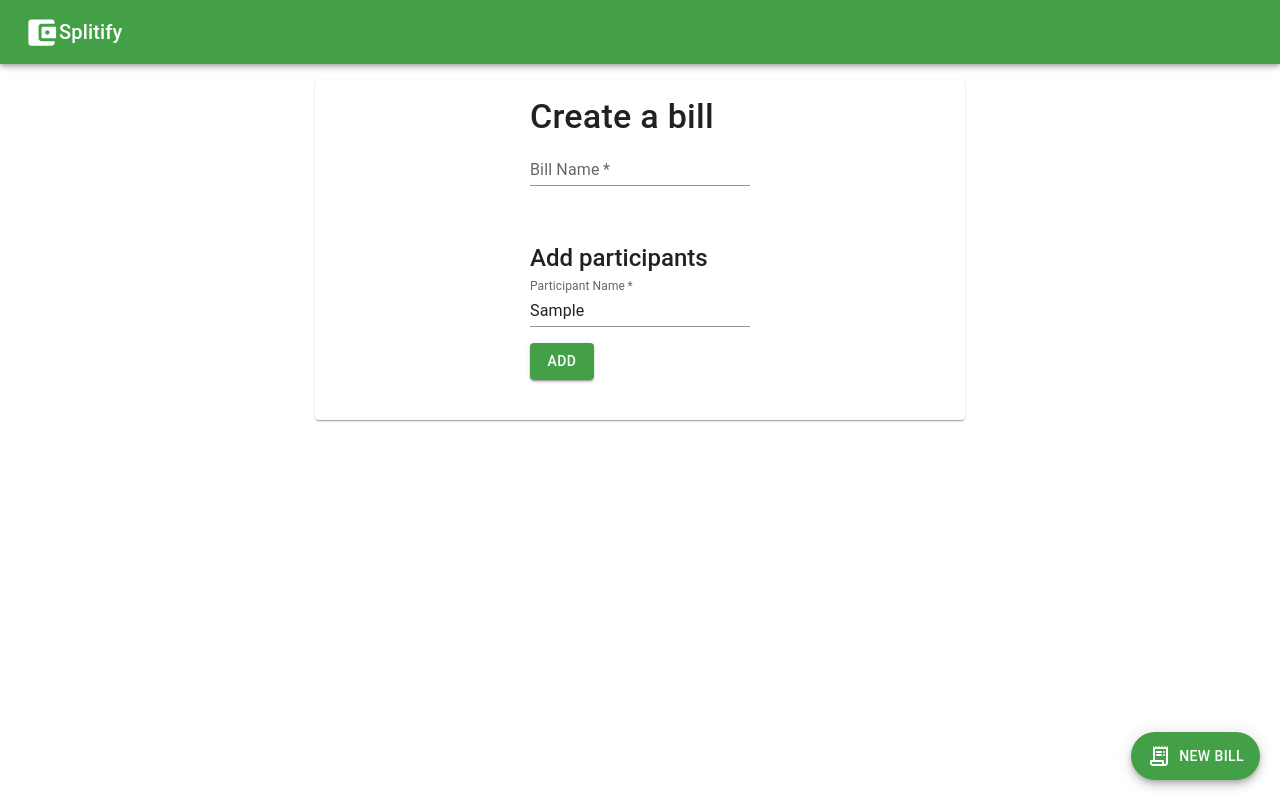
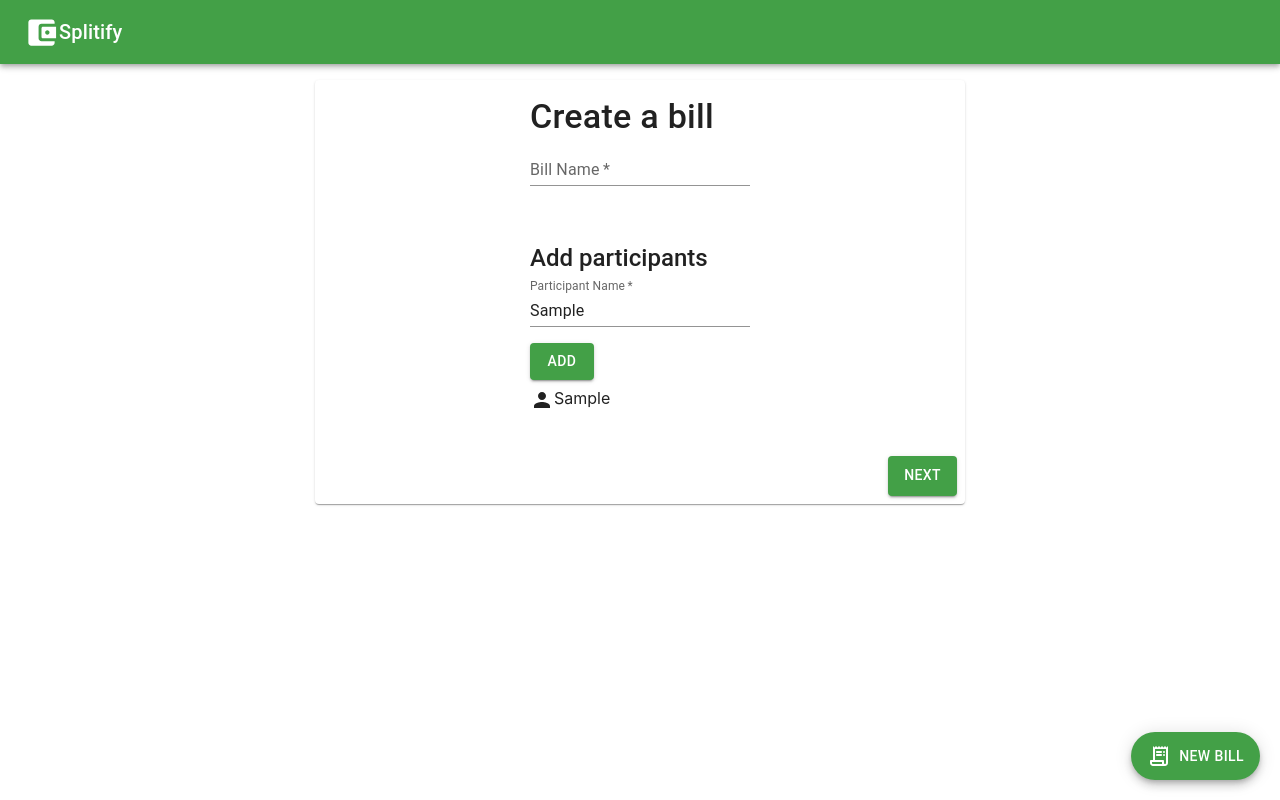
Before and after one commit to VeejayG98/Splitify, a React (Create React App) app in the folder frontend/: page / in a window 1280 px wide. Both pictures are taken after typing "Sample" into the empty fields and a click on the button "ADD". Built offline with nearby package versions, Linux system fonts and the light colour scheme.

Commit message:
Added the Bill information screen.

```diff
--- /dev/null
+++ b/frontend/src/BillInfo.js
@@ -0,0 +1,125 @@
+import {
+  Button,
+  Card,
+  CardActions,
+  CardContent,
+  Grid,
+  Paper,
+  TextField,
+  Typography,
+} from "@mui/material";
+import { green } from "@mui/material/colors";
+import PersonIcon from "@mui/icons-material/Person";
+import { useContext, useState } from "react";
+import { BillContext } from "./context/BillContext";
+import { Box } from "@mui/system";
+
+function BillInfo() {
+  const {
+    participants,
+    setParticipants,
+    name,
+    setName,
+    billName,
+    setBillName,
+  } = useContext(BillContext);
+
+  return (
+    <Grid
+      container
+      alignContent="center"
+      justifyContent="center"
+      padding={2}
+      color={green[600]}
+    >
+      <Card sx={{ minWidth: 650 }}>
+        <CardContent>
+          <Grid
+            container
+            direction="column"
+            alignContent="center"
+            justifyContent="center"
+          >
+            <Grid item>
+              <Typography variant="h4" sx={{ fontWeight: 550 }}>
+                Create a bill
+              </Typography>
+            </Grid>
+            <Grid item>
+              <TextField
+                label="Bill Name"
+                variant="standard"
+                required
+                color="success"
+                onChange={(e) => setBillName(e.target.value)}
+              />
+            </Grid>
+          </Grid>
+
+          <Grid
+            container
+            direction="column"
+            alignContent="center"
+            justifyContent="center"
+            padding={2}
+            marginTop={5}
+          >
+            <Grid item>
+              <Typography
+                variant="h5"
+                sx={{ fontWeight: 550, marginBottom: "5px" }}
+              >
+                Add participants
+              </Typography>
+            </Grid>
+            <Grid item>
+              <TextField
+                label="Participant Name"
+                variant="standard"
+                required
+                color="success"
+                onChange={(e) => setName(e.target.value)}
+              />
+            </Grid>
+            <Grid item marginTop={2}>
+              <Button
+                variant="contained"
+                color="primary"
+                onClick={(e) => {
+                  if (name.length !== 0)
+                    setParticipants([...participants, name]);
+                }}
+              >
+                Add
+              </Button>
+            </Grid>
+            <Grid item>
+              {participants.map((participant, id) => (
+                <Grid
+                  container
+                  marginTop={1}
+                  alignContent="center"
+                  justifyContent="left"
+                  key={id}
+                >
+                  <Grid item>
+                    <PersonIcon />
+                  </Grid>
+                  <Grid item>
+                    <Typography variant="h7">{participant}</Typography>
+                  </Grid>
+                </Grid>
+              ))}
+            </Grid>
+          </Grid>
+        </CardContent>
+        <Box margin={1} display="flex" justifyContent="flex-end">
+          <Button variant="contained" color="primary" sx={{ height: 40 }}>
+            Next
+          </Button>
+        </Box>
+      </Card>
+    </Grid>
+  );
+}
+export default BillInfo;
--- /dev/null
+++ b/frontend/src/context/BillContext.js
@@ -0,0 +1,3 @@
+import { createContext } from "react";
+
+export const BillContext = createContext({});
--- a/frontend/src/pages/Home.js
+++ b/frontend/src/pages/Home.js
@@ -1,27 +1,23 @@
 import {
-  Button,
-  Card,
-  CardContent,
   Fab,
-  Grid,
-  TextField,
   ThemeProvider,
-  Typography,
 } from "@mui/material";
 import NavBar from "../components/Navbar";
 import ReceiptLongRoundedIcon from "@mui/icons-material/ReceiptLongRounded";
-import { green, grey } from "@mui/material/colors";
+import { green } from "@mui/material/colors";
 import { createTheme } from "@mui/material";
 import { useNavigate } from "react-router-dom";
 import { useState } from "react";
+import BillInfo from "../BillInfo";
+import { BillContext } from "../context/BillContext";
 
 function Home() {
   const navigate = useNavigate();
 
-  const [test, setTest] = useState(0);
-  const [isBill, setIsBill] = useState(false);
+  const [step, setStep] = useState(1);
   const [participants, setParticipants] = useState([]);
   const [name, setName] = useState("");
+  const [billName, setBillName] = useState("");
 
   const theme = createTheme({
     palette: {
@@ -41,85 +37,14 @@ function Home() {
           color="primary"
           sx={{ position: "fixed", bottom: "20px", right: "20px" }}
           onClick={() => {
-            setTest(test + 1);
-            navigate("/add-bill");
           }}
         >
           <ReceiptLongRoundedIcon sx={{ mr: 1 }} />
           New Bill
         </Fab>
-        {/* <Typography variant="h5" sx={{fontWeight: 550, color: grey[600]}} align="center" margin="150px">No bill created. Create a new bill.</Typography> */}
-        <Grid
-          container
-          alignContent="center"
-          justifyContent="center"
-          padding={2}
-          color={green[600]}
-        >
-          <Card sx={{ minWidth: 650 }}>
-            <CardContent>
-              <Grid
-                container
-                direction="column"
-                alignContent="center"
-                justifyContent="center"
-              >
-                <Grid item>
-                  <Typography variant="h4" sx={{ fontWeight: 550 }}>
-                    Create a bill
-                  </Typography>
-                </Grid>
-                <Grid item>
-                  <TextField
-                    label="Bill Name"
-                    variant="standard"
-                    required
-                    color="success"
-                  />
-                </Grid>
-              </Grid>
-
-              <Grid
-                container
-                direction="column"
-                alignContent="center"
-                justifyContent="center"
-                padding={2}
-                marginTop={5}
-              >
-                <Grid item>
-                  <Typography
-                    variant="h5"
-                    sx={{ fontWeight: 550, marginBottom: "5px" }}
-                  >
-                    Add participants
-                  </Typography>
-                </Grid>
-                <Grid item>
-                  <TextField
-                    label="Participant Name"
-                    variant="standard"
-                    required
-                    color="success"
-                    onChange={(e) => setName(e.target.value)}
-                  />
-                </Grid>
-                <Grid item marginTop={2}>
-                  <Button
-                    variant="contained"
-                    color="primary"
-                    onClick={(e) => {
-                      if (name.length !== 0)
-                        setParticipants([...participants, name]);
-                    }}
-                  >
-                    Add
-                  </Button>
-                </Grid>
-              </Grid>
-            </CardContent>
-          </Card>
-        </Grid>
+        <BillContext.Provider value={{participants, setParticipants, name, setName, billName, setBillName}}>
+          <BillInfo />
+        </BillContext.Provider>
       </ThemeProvider>
     </div>
   );
```
